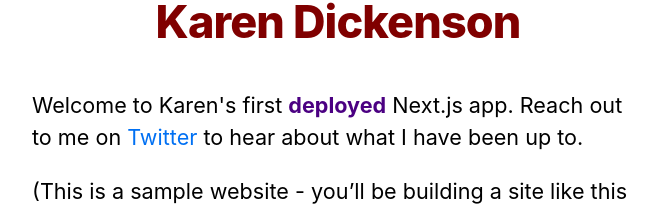
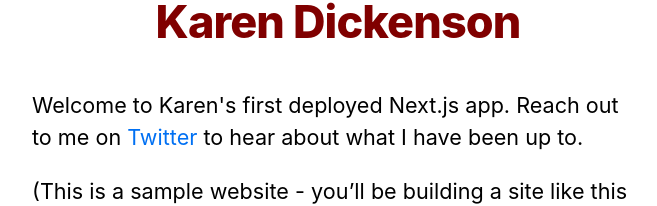
Before and after one commit to kldickenson/nextjs-blog, a Next.js app: page / in a window 1280 px wide. Shown: the part 221-427 px from the top of the page, without its empty margins (302-959 px from the left). Built offline with nearby package versions, Linux system fonts and the light colour scheme.

Commit message:
Updates - css fix on util

```diff
--- a/pages/index.js
+++ b/pages/index.js
@@ -22,7 +22,7 @@ export default function Home({ allPostsData }) {
         <title>{siteTitle}</title>
       </Head>
       <section className={utilStyles.headingMd}>
-        <p>Welcome to Karen's first <strong>deployed</strong> Next.js app. Reach out to me on <a href="https://twitter.com/kldickenson">Twitter</a> to hear about what I have been up to.</p>
+        <p>Welcome to Karen's first <span className="strong">deployed</span> Next.js app. Reach out to me on <a href="https://twitter.com/kldickenson">Twitter</a> to hear about what I have been up to.</p>
         <p>
           (This is a sample website - you’ll be building a site like this on{' '}
           <a href="https://nextjs.org/learn">our Next.js tutorial</a>.)
--- a/styles/utils.module.css
+++ b/styles/utils.module.css
@@ -53,6 +53,6 @@
   font-size: .85rem;
 }
 
-strong {
+.strong {
   color: indigo;
 }
```
